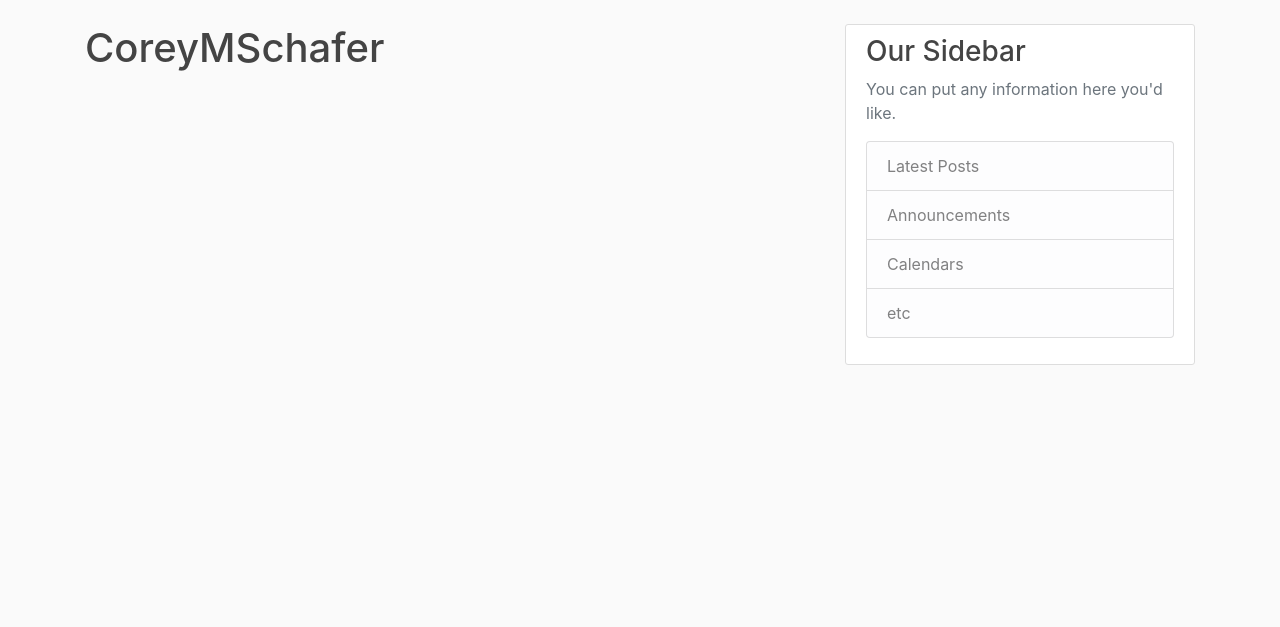
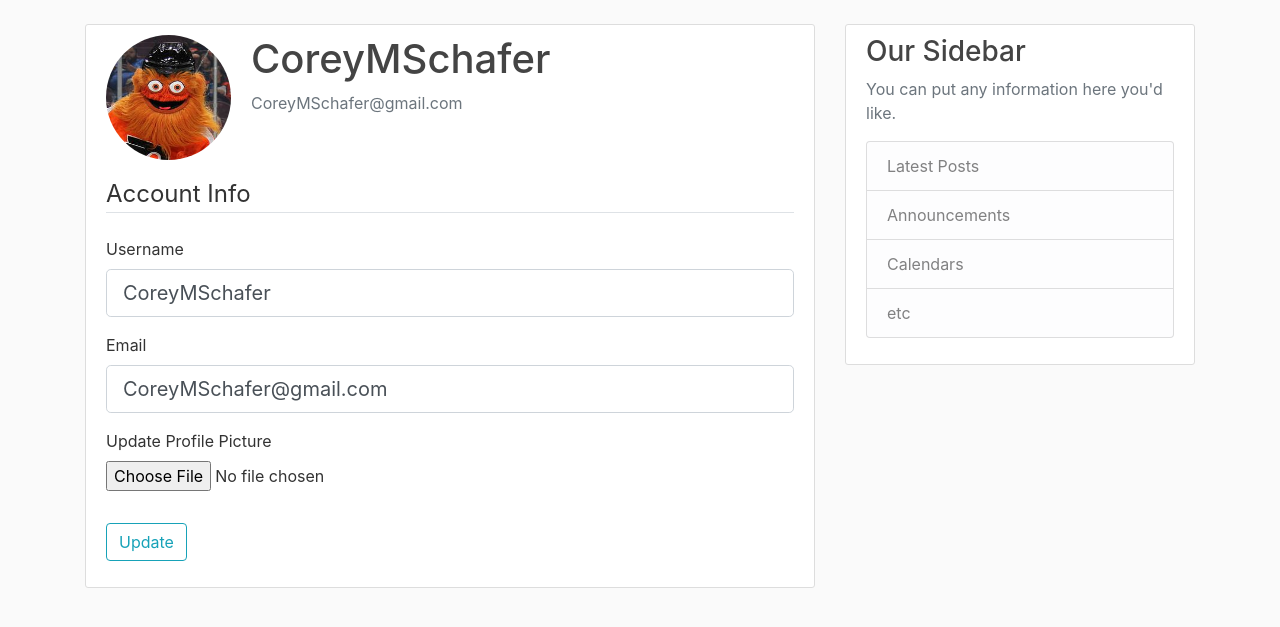
Before and after one commit to jd715/flaskblog, a Flask app: page /account in a window 1280 px wide. Shown: the part 56-683 px from the top of the page. Run offline with Flask 2, Linux system fonts and the light colour scheme; a user stored in the database is signed in; some libraries are stand-ins or nearby versions.

Commit message:
part 6 v2

```diff
--- a/flaskblog/forms.py
+++ b/flaskblog/forms.py
@@ -1,4 +1,6 @@
 from flask_wtf import FlaskForm
+from flask_wtf.file import FileField, FileAllowed
+from flask_login import current_user
 from wtforms import StringField, PasswordField, SubmitField, BooleanField
 from wtforms.validators import DataRequired, Length, Email, EqualTo, ValidationError
 from flaskblog.models import User
@@ -29,3 +31,22 @@
     password = PasswordField('Password', validators=[DataRequired()])
     remember = BooleanField('Remember Me')
     submit = SubmitField('Login')
+
+class UpdateAccountForm(FlaskForm):
+    username = StringField('Username', validators=[
+                           DataRequired(), Length(min=2, max=20)])
+    email = StringField('Email', validators=[DataRequired(), Email()])
+    picture = FileField('Update Profile Picture', validators=[FileAllowed(['.jpeg','.png'])])
+    submit = SubmitField('Update')
+
+    def validate_username(self, username):
+        if username.data != current_user.username:
+            user = User.query.filter_by(username=username.data).first()
+            if user:
+                raise ValidationError('That username is taken.  Please choose a different one.')
+
+    def validate_email(self, email):
+        if email.data != current_user.email:
+            user = User.query.filter_by(email=email.data).first()
+            if user:
+                raise ValidationError('That email is taken.  Please choose a different one.')
--- a/flaskblog/routes.py
+++ b/flaskblog/routes.py
@@ -1,6 +1,8 @@
+import os
+import secrets
 from flask import render_template, url_for, flash, redirect, request
 from flaskblog import app, db, bcrypt
-from flaskblog.forms import RegistrationForm, LoginForm
+from flaskblog.forms import RegistrationForm, LoginForm, UpdateAccountForm
 from flaskblog.models import User, Post
 from flask_login import login_user, current_user, logout_user, login_required
 
@@ -63,7 +65,30 @@
     logout_user()
     return redirect(url_for('home'))
 
-@app.route("/account")
+def save_picture(form_picture):
+    random_hex = secrets.token_hex(8)
+    _, f_ext = os.path.splitext(form_picture.filename)
+    picture_fn = random_hex + f_ext
+    picture_path = os.path.join(app.root_path, 'static/profile_pics', picture_fn)
+    form_picture.save(picture_path)
+    return picture_fn
+
+
+@app.route("/account",methods=['GET', 'POST'])
 @login_required
 def account():
-    return render_template('account.html', title='Account')
+    form = UpdateAccountForm()
+    if form.validate_on_submit():
+        if form.picture.data:
+            picture_file = save_picture(form.picture.data)
+            current_user.image_file = picture_file
+        current_user.username = form.username.data
+        current_user.email = form.email.data
+        db.session.commit()
+        flash('Your account has been updated!', 'success')
+        return redirect(url_for('account'))
+    elif request.method == 'GET':
+        form.username.data = current_user.username
+        form.email.data = current_user.email
+    image_file = url_for('static', filename='profile_pics/' + current_user.image_file)
+    return render_template('account.html', title='Account', image_file=image_file, form=form)
--- a/flaskblog/templates/account.html
+++ b/flaskblog/templates/account.html
@@ -1,4 +1,58 @@
 {% extends 'layout.html' %}
 {% block content %}
-    <h1> {{ current_user.username }} </h1>
+    <div class="content-section">
+        <div class="media">
+            <img class="rounded-circle account-img" src="{{ image_file }}">
+            <div class="media-body">
+                <h2 class="account-heading">{{ current_user.username }}</h2>
+                <p class="text-secondary">{{ current_user.email }}</p>
+            </div>
+        </div>
+                <form method="POST" action="" enctype="multipart/form-data">
+                    {{ form.hidden_tag() }}
+                    <fieldset class= "form-group">
+                        <legend class="border-bottom mb-4"> Account Info </legend>
+                        <div class="form-group">
+                            {{ form.username.label(class="form-control-label") }}
+
+                            {% if form.username.errors %}
+                                {{ form.username(class="form-control form-control-lg is-invalid") }}
+                                <div class="invalid-feedback">
+                                    {% for error in form.username.errors %}
+                                        <span>{{ error }}</span>
+                                    {% endfor %}
+                                </div>
+                            {% else %}
+                                {{ form.username(class="form-control form-control-lg") }}
+                            {% endif %}
+                        </div>
+                        <div class="form-group">
+                                {{ form.email.label(class="form-control-label") }}
+
+                                {% if form.email.errors %}
+                                {{ form.email(class="form-control form-control-lg is-invalid") }}
+                                <div class="invalid-feedback">
+                                    {% for error in form.email.errors %}
+                                        <span>{{ error }}</span>
+                                    {% endfor %}
+                                </div>
+                            {% else %}
+                                {{ form.email(class="form-control form-control-lg") }}
+                            {% endif %}
+                        </div>
+                        <div class="form-group">
+                                {{ form.picture.label() }}
+                                {{ form.picture(class="form-control-file") }}
+                                {% if form.picture.errors %}
+                                    {% for error in form.picture.errors %}
+                                        <span class="text-danger">{{ error }}</span> </br>
+                                    {% endfor %}
+                                {% endif %}
+                        </div>
+                    </fieldset>
+                    <div class="form-group">
+                        {{ form.submit(class="btn btn-outline-info") }}
+                    </div>
+                </form>
+    </div>
 {% endblock content %}
--- a/flaskblog/templates/register.html
+++ b/flaskblog/templates/register.html
@@ -62,7 +62,7 @@
                     {% endif %}
                 </div>
             </fieldset>
-            <div class="form-group">>
+            <div class="form-group">
                 {{ form.submit(class="btn btn-outline-info") }}
             </div>
         </form>
```
Also changed, not shown: flaskblog/site.db, flaskblog/static/profile_pics/default.jpg (added).
